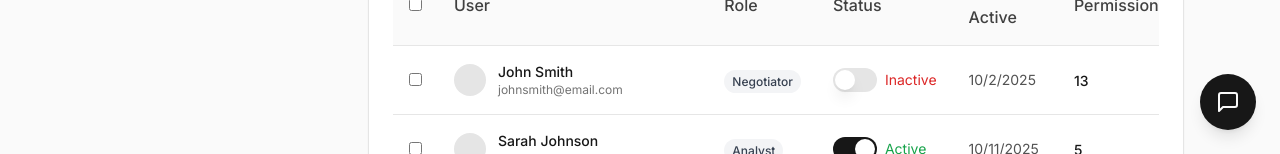
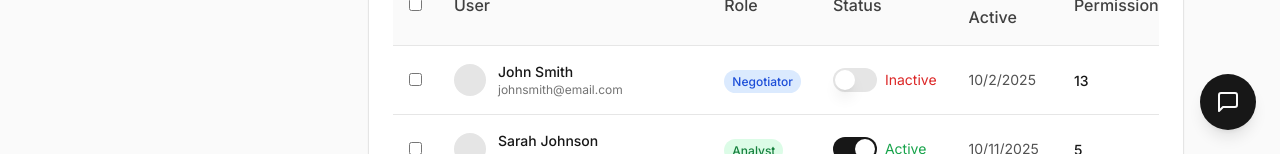
Before and after one commit to damonstrick/permissionswip, a Next.js app: page /org/1/products/1/users in a window 1280 px wide. Shown: the part 646-800 px from the top of the page. Built offline with nearby package versions, Linux system fonts and the light colour scheme.

Commit message:
Fix role comparison - use correct capitalized role values

```diff
--- a/app/org/[orgId]/products/[productKey]/users/page.tsx
+++ b/app/org/[orgId]/products/[productKey]/users/page.tsx
@@ -377,8 +377,9 @@ export default function ProductUsersPage() {
                     </td>
                     <td className="p-4">
                       <span className={`px-2 py-1 rounded-full text-xs font-medium ${
-                        user.role === 'admin' ? 'bg-red-100 text-red-700' :
-                        user.role === 'user' ? 'bg-blue-100 text-blue-700' :
+                        user.role === 'Admin' ? 'bg-red-100 text-red-700' :
+                        user.role === 'Negotiator' ? 'bg-blue-100 text-blue-700' :
+                        user.role === 'Analyst' ? 'bg-green-100 text-green-700' :
                         'bg-gray-100 text-gray-700'
                       }`}>
                         {user.role}
```
